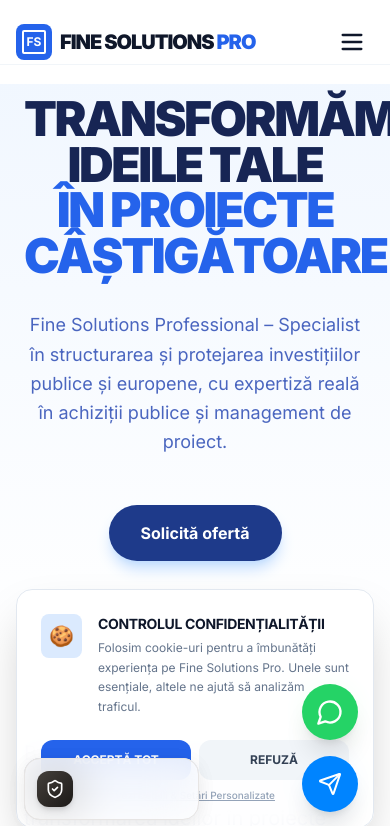
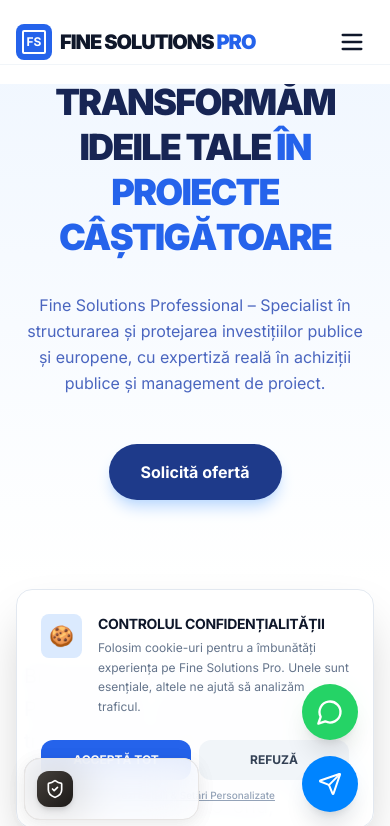
Before and after one commit to evialbert/FSPro, a Next.js app: page / in a window 390 px wide. Shown: the top 826 px of the page. Built offline with nearby package versions, Linux system fonts and the light colour scheme.

Commit message:
Final responsive UI update

```diff
--- a/app/page.tsx
+++ b/app/page.tsx
@@ -21,13 +21,13 @@
   return (
     <main className="bg-white min-h-screen text-blue-950">
 
-      {/* 1. HERO SECTION - Gradient discret albastru */}
-      <section className="px-6 py-24 md:py-32 text-center bg-gradient-to-b from-blue-50 to-white">
-        <h1 className="text-5xl md:text-7xl font-black tracking-tighter mb-8 text-blue-950 leading-[0.95]">
-          TRANSFORMĂM IDEILE TALE <br />
+      {/* 1. HERO SECTION - Cu ajustări de responsivitate pentru mobil */}
+      <section className="px-6 py-20 md:py-32 text-center bg-gradient-to-b from-blue-50 to-white">
+        <h1 className="text-4xl sm:text-5xl md:text-7xl font-black tracking-tighter mb-8 text-blue-950 leading-tight md:leading-[0.95] break-words">
+          TRANSFORMĂM IDEILE TALE <br className="hidden md:block" />
           <span className="text-blue-600">ÎN PROIECTE CÂȘTIGĂTOARE</span>
         </h1>
-        <p className="text-lg md:text-xl text-blue-800/80 max-w-2xl mx-auto mb-12 leading-relaxed">
+        <p className="text-base md:text-xl text-blue-800/80 max-w-2xl mx-auto mb-12 leading-relaxed">
           Fine Solutions Professional – Specialist în structurarea și protejarea investițiilor publice și europene,
           cu expertiză reală în achiziții publice și management de proiect.
         </p>
@@ -39,7 +39,7 @@
         </a>
       </section>
 
-      {/* 2. INTRO & STATEMENT - Aspect curat, profesional */}
+      {/* 2. INTRO & STATEMENT */}
       <section className="px-6 py-20">
         <div className="max-w-4xl mx-auto">
           <p className="text-xl md:text-2xl leading-relaxed text-blue-900 mb-12">
@@ -64,7 +64,7 @@
       {/* 4. PROFIL CONSULTANT */}
       <ConsultantProfile />
 
-      {/* 5. FORMULAR CONTACT - Paletă Blue */}
+      {/* 5. FORMULAR CONTACT */}
       <section id="contact" className="py-20 px-6 max-w-3xl mx-auto">
         <div className="bg-white p-8 md:p-12 rounded-3xl shadow-xl shadow-blue-50 border border-blue-100">
           <h2 className="text-3xl font-black text-blue-950 mb-6 tracking-tight">Solicită evaluare eligibilitate</h2>
```
